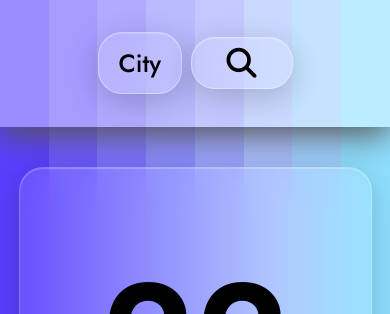
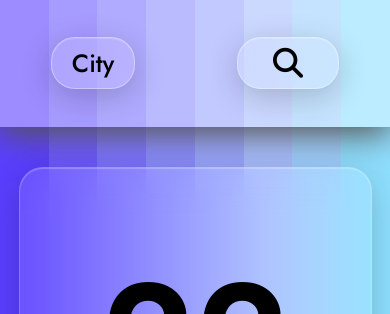
Before and after one commit to iam-darshan/weather_App, a plain HTML site: page index.html in a window 390 px wide. Shown: the top 314 px of the page. Drawn offline with Linux system fonts and the light colour scheme; a web font is replaced by a local one.

Commit message:
minor changes in css

```diff
--- a/style.css
+++ b/style.css
@@ -70,7 +70,7 @@ body{
     font-family:"Jost", "Poppins", "Raleway";
     font-size: 25px;
     font-weight: 500;
-    padding: 5px 20px;
+    padding: 0px 20px;
     width: fit-content;
 }
 
@@ -324,6 +324,13 @@ body{
         padding-bottom: 50px;
     }
 
+    .navBar{
+        display: flex;
+        align-items: center;
+        justify-content: space-around;
+        width: 100%;
+    }
+
 
 
 
```
